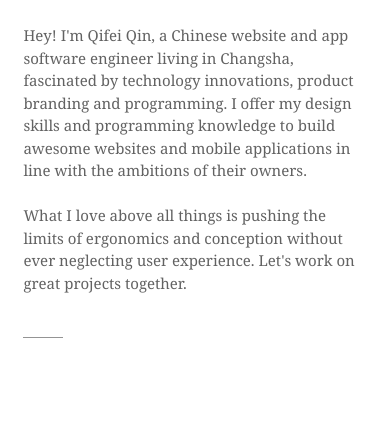
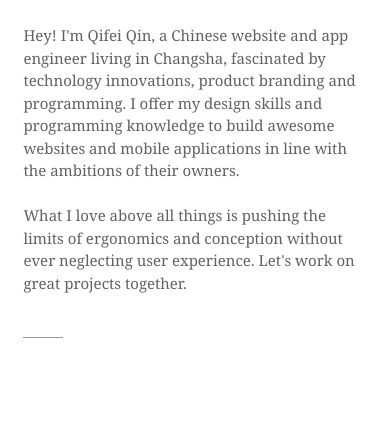
Before and after one commit to QifeiQin/qifeiqin.github.io, a plain HTML site: page index.html in a window 390 px wide. Shown: the part 654-1077 px from the top of the page. Drawn offline with Linux system fonts and the light colour scheme.

Commit message:
修改标题

```diff
--- a/index.html
+++ b/index.html
@@ -2,8 +2,8 @@
 <html class="no-js" lang="en">
     <head>
         <meta charset="utf-8">
-        <title>Qifei Qin -  Website/App Software Engineer,and Front-end Developer</title>
-        <meta name="description" content="Qifei Qin, a website/app software engineer,and front-end developer. I create powerfull websites and apps.">
+        <title>Qifei Qin -  Website/App Engineer,and Front-end Developer</title>
+        <meta name="description" content="Qifei Qin, a website/app engineer,and front-end developer. create powerfull websites and apps.">
         <meta name="kewords" content="Qifei Qin,software engineer,front-end developer">
         <meta name="viewport" content="width=device-width, initial-scale=1">
 
@@ -73,7 +73,7 @@
 
                         <div class="sixcol first">
                             <h2 class="h2-blue"><span class="txt-light"> Software </span> Engineer</h2>
-                            <p> Hey! I'm Qifei Qin, a Chinese website and app software engineer living in Changsha, fascinated by technology innovations, product branding and programming. I offer my design skills and programming knowledge to build awesome websites and mobile applications in line with the ambitions of their owners.
+                            <p> Hey! I'm Qifei Qin, a Chinese website and app engineer living in Changsha, fascinated by technology innovations, product branding and programming. I offer my design skills and programming knowledge to build awesome websites and mobile applications in line with the ambitions of their owners.
 
                                 <br><br>
                                 What I love above all things is pushing the limits of ergonomics and conception
```
